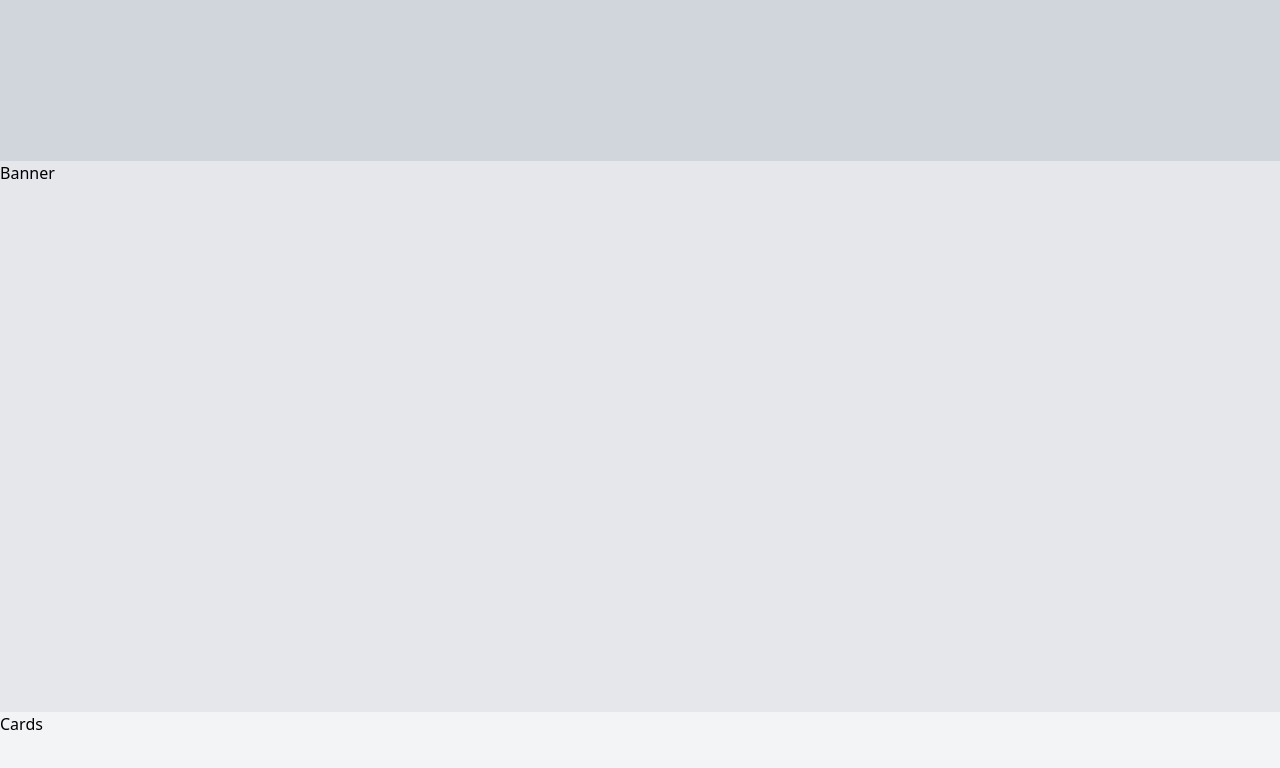
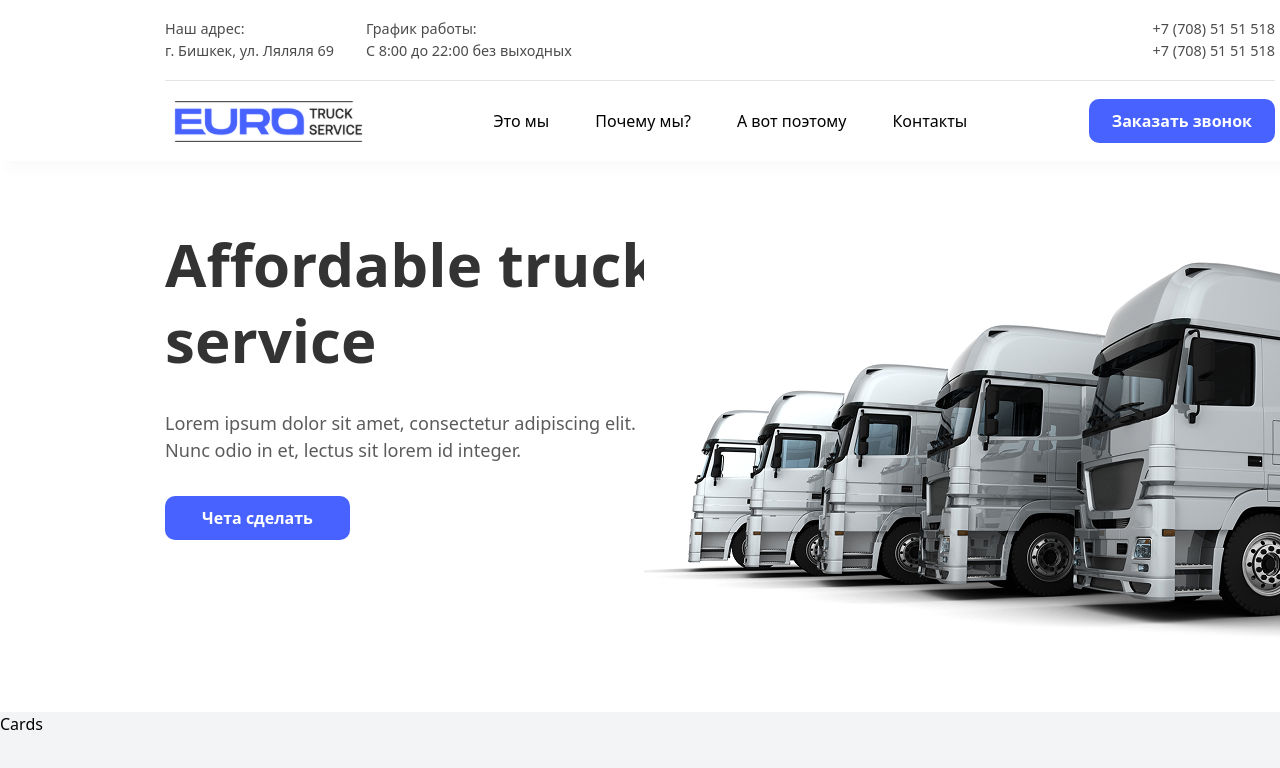
Before and after one commit to jdy8739/git, a React (Vite) app: page / in a window 1280 px wide. Shown: the top 768 px of the page. Built offline with nearby package versions, Linux system fonts and the light colour scheme.

Commit message:
clone banner

```diff
--- /dev/null
+++ b/src/components/atoms/Button.tsx
@@ -0,0 +1,15 @@
+const Button = ({ children, className }: { children: React.ReactNode, className?: string }) => {
+    return <button
+        className={
+            `px-[23px]
+            py-[10px]
+            rounded-[10px]
+            bg-[#4762FF]
+            text-white
+            font-semibold
+            cursor-pointer
+            ${className}`}
+        >{children}</button>
+}
+
+export default Button
--- a/src/components/blocks/Banner.tsx
+++ b/src/components/blocks/Banner.tsx
@@ -1,7 +1,21 @@
+import Button from "../atoms/Button"
+import banner from "../../../public/images/trucks.jpg"
+
 const Banner = () => {
     return (
-        <section className="h-[551px] bg-gray-200">
-            <h1>Banner</h1>
+        <section className="h-[551px] px-[10.32rem] py-[4.06rem] flex relative">
+            <div className="w-[33.75rem] flex flex-col gap-[2rem] text-[#333333]">
+                <h1 className="text-[3.75rem] font-bold leading-[4.75rem]">Affordable truck service</h1>
+                <p className="w-[31.00rem] text-[1.13rem] opacity-80">Lorem ipsum dolor sit amet, consectetur adipiscing elit. Nunc odio in et, lectus sit lorem id integer.</p>
+                <div>
+                    <Button className="px-[37px]">Чета сделать</Button>
+                </div>
+            </div>
+            <div>
+                <figure className="absolute bottom-0 right-0">
+                    <img src={banner} alt="banner" />
+                </figure>
+            </div>
         </section>
     )
 }
--- a/src/components/layouts/Layout.tsx
+++ b/src/components/layouts/Layout.tsx
@@ -1,4 +1,4 @@
-import Header from "./header"
+import Header from "./Header"
 import Footer from "./Footer"
 
 const Layout = ({ children }: { children: React.ReactNode }) => {
--- a/src/components/layouts/header.tsx
+++ b/src/components/layouts/header.tsx
@@ -1,8 +1,39 @@
+import Button from "../atoms/Button"
+import logo from "../../../public/svgs/logo.svg"
+
 const Header = () => {
     return (
-        <header className="w-full h-[161px] flex flex-col bg-gray-300">
-            <div className="h-full"></div>
-            <div className="h-full"></div>
+        <header className="w-full h-[161px] flex flex-col px-[165px] shadow-[0_14px_14px_-4px_rgba(0,0,0,0.02)]">
+            <div className="h-full flex justify-between items-center text-[0.9rem] opacity-70">
+                <div className="flex gap-[1rem]">
+                    <div>
+                        <div>Наш адрес:</div>
+                        <div className="font-medium">г. Бишкек, ул. Ляляля 69</div>
+                    </div>
+                    <div />
+                    <div>
+                        <div>График работы:</div>
+                        <div className="font-medium">С 8:00 до 22:00 без выходных</div>
+                    </div>
+                </div>
+                <div>
+                    <div>+7 (708) 51 51 518</div>
+                    <div>+7 (708) 51 51 518</div>
+                </div>
+            </div>
+            <hr className="w-full h-[1px] bg-[#333333] opacity-10" />
+            <div className="h-full flex justify-between items-center">
+                <figure>
+                    <img src={logo} alt="logo" />
+                </figure>
+                <ul className="flex gap-[46px]">
+                    <li>Это мы</li>
+                    <li>Почему мы?</li>
+                    <li>А вот поэтому</li>
+                    <li>Контакты</li>
+                </ul>
+                <Button>Заказать звонок</Button>
+            </div>
         </header>
     )
 }
```
Also changed, not shown: public/images/trucks.jpg (added), public/svgs/logo.svg (added).
